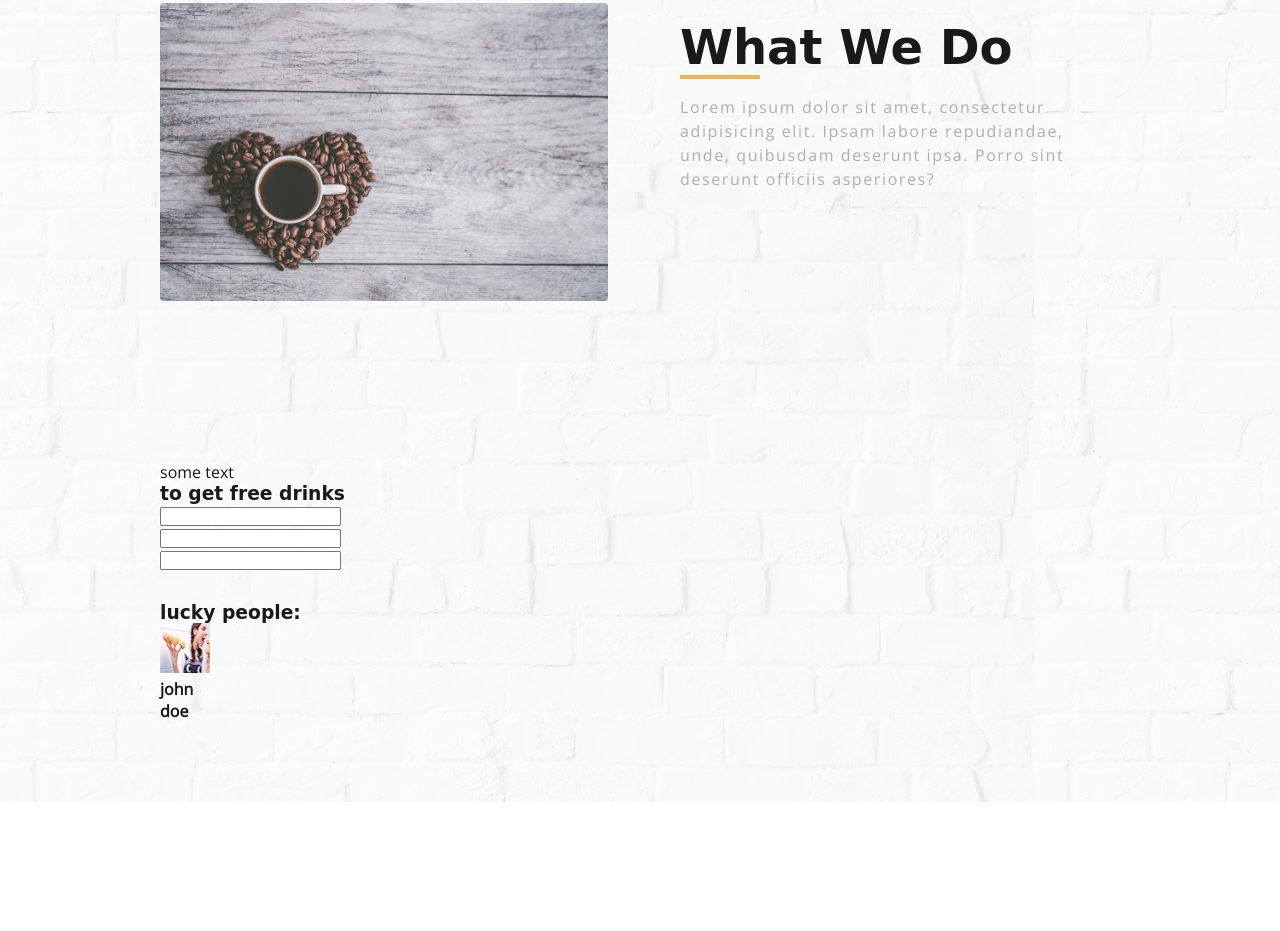
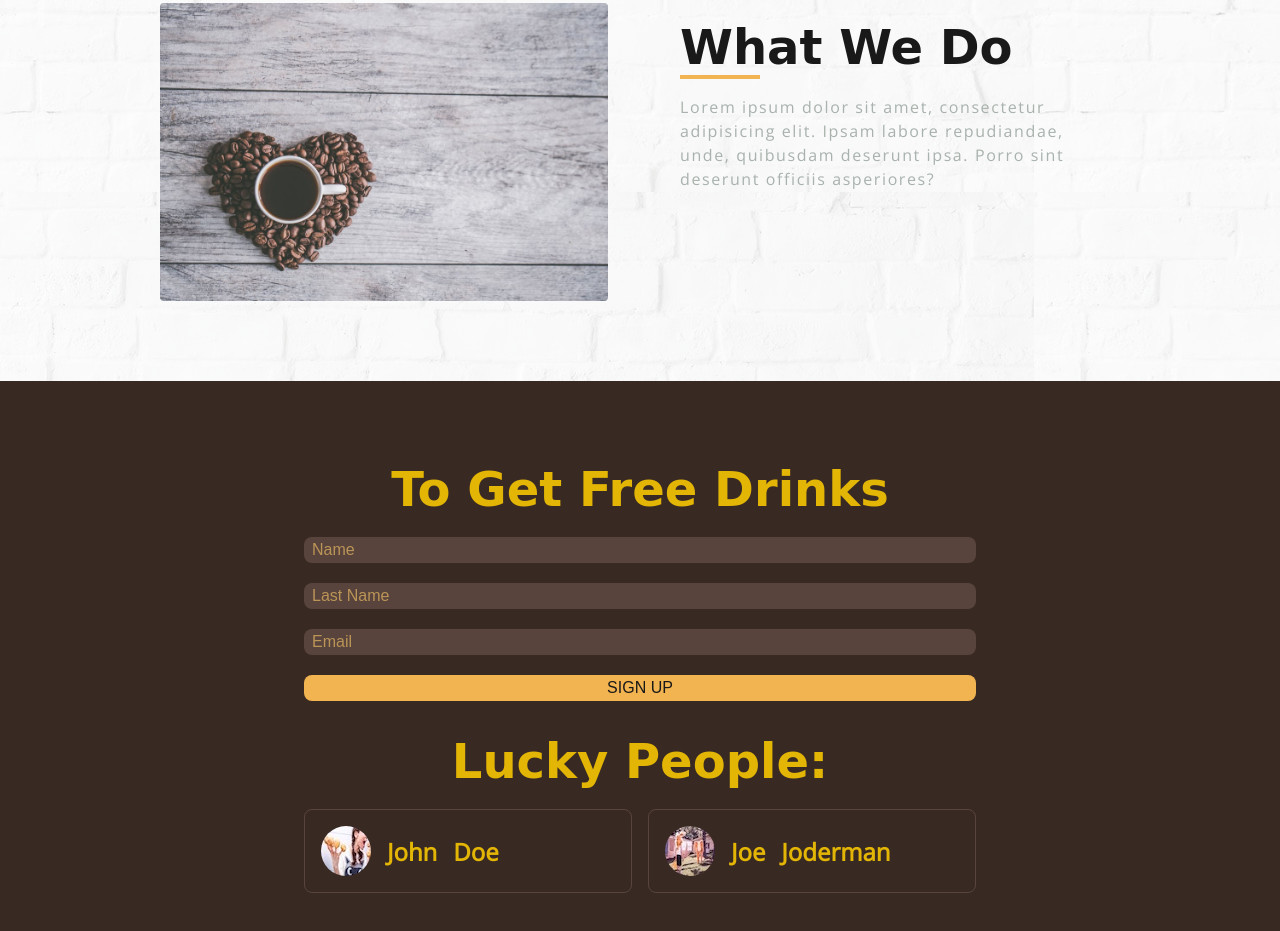
Before and after one commit to AntonSmid/CoffeeShop, a plain HTML site: page index.html in a window 1280 px wide. Shown: the part 1208-2139 px from the top of the page. Before the commit the page ends 2010 px from the top, so only its background shows below. Drawn offline with nearby package versions, Linux system fonts and the light colour scheme; a web font is replaced by a local one.

Commit message:
added css for drink section

```diff
--- a/css/main.css
+++ b/css/main.css
@@ -335,3 +335,112 @@ body {
   }
 
 }
+
+/* end of About */
+
+
+
+/* drink section */
+.drink {
+  background: var(--brown);
+  color: var(--brightYellow);
+  text-transform: capitalize;
+}
+
+.drink-form, .drink-card {
+  text-align: center;
+  display: grid;
+  grid-template-columns: 70%;
+  justify-content: center;
+  grid-row-gap: 1.25rem;
+}
+
+.drink-form__feedback {
+  border: .1rem solid var(--brightYellow);
+  padding: .25rem;
+  display: none;
+}
+
+.error {
+  display: block;
+  color: red;
+  border-color: red;
+}
+
+.success {
+  display: block;
+  color: green;
+  border-color: green;
+}
+
+.drink-form__title, .drink-card__title {
+  font-size: 3rem;
+}
+
+.input-name, .input-lastname,
+.input-email {
+  width: 100%;
+}
+
+.input-name, .input-lastname,
+.input-email, .input-submit {
+  font-size: 1rem;
+  border-radius: .5rem;
+  padding: .25rem .5rem;
+  background: rgba(111,87,77,.6);
+  color: var(--darkBrown);
+  border: none;
+  outline: none;
+}
+
+.input-name::placeholder,
+.input-lastname::placeholder,
+.input-email::placeholder {
+  color: var(--darkBrown);
+  text-transform: capitalize;
+}
+
+.input-submit {
+  background: var(--yellow);
+  color: var(--black);
+  transition: all .5s linear;
+  cursor: pointer;
+  text-transform: uppercase;
+}
+
+.input-submit:hover {
+  opacity: .5;
+}
+
+.drink-card__list {
+  display: grid;
+  grid-template-columns: 100%;
+  grid-row-gap: 2rem;
+}
+
+.person {
+  display: grid;
+  grid-template-columns: auto auto 1fr;
+  align-items: center;
+  text-align: left;
+  grid-gap: 1rem;
+  border: .1rem solid rgba(111,87,77,.6);
+  padding: 1rem;
+  border-radius: .5rem;
+  font-size: 1.5rem;
+}
+
+.person__thumbnail {
+  border-radius: 50%;
+}
+
+@media screen and (min-width:768px) {
+  .drink-card__list {
+    grid-template-columns: 1fr 1fr;
+    grid-gap: 1rem;
+  }
+}
+
+
+
+/* end of drink section */
--- a/index.html
+++ b/index.html
@@ -154,16 +154,18 @@
   <h3 class="drink-form__title bell-fonts">to get free drinks</h3>
 
   <div class="drink-form__input">
-    <input type="text" name="" id="" maxlength="15" class="input-name">
+    <input type="text" name="" id="" maxlength="15" class="input-name" placeholder="name">
   </div>
 
   <div class="drink-form__input">
-    <input type="text" name="" id="" maxlength="15" class="input-lastname">
+    <input type="text" name="" id="" maxlength="15" class="input-lastname" placeholder="last name">
   </div>
 
   <div class="drink-form__input">
-    <input type="email" name="" id="" maxlength="15" class="input-submit">
+    <input type="email" name="" id="" maxlength="15" class="input-email" placeholder="email">
   </div>
+
+  <input type="submit" value="sign up" class="input-submit">
 
 </form>
 
@@ -172,11 +174,19 @@
     <h3 class="drink-card__title bell-fonts">lucky people:</h3>
 
     <div class="drink-card__list">
+
       <div class="person">
         <img src="img/person-1.jpeg" class="person__thumbnail" alt="person">
         <h4 class="person__name" >john</h4>
         <h4 class="person__last-name" >doe</h4>
       </div>
+
+       <div class="person">
+        <img src="img/person-2.jpeg" class="person__thumbnail" alt="person">
+        <h4 class="person__name" >joe</h4>
+        <h4 class="person__last-name" >joderman</h4>
+      </div>
+
     </div>
 
   </article>
```
